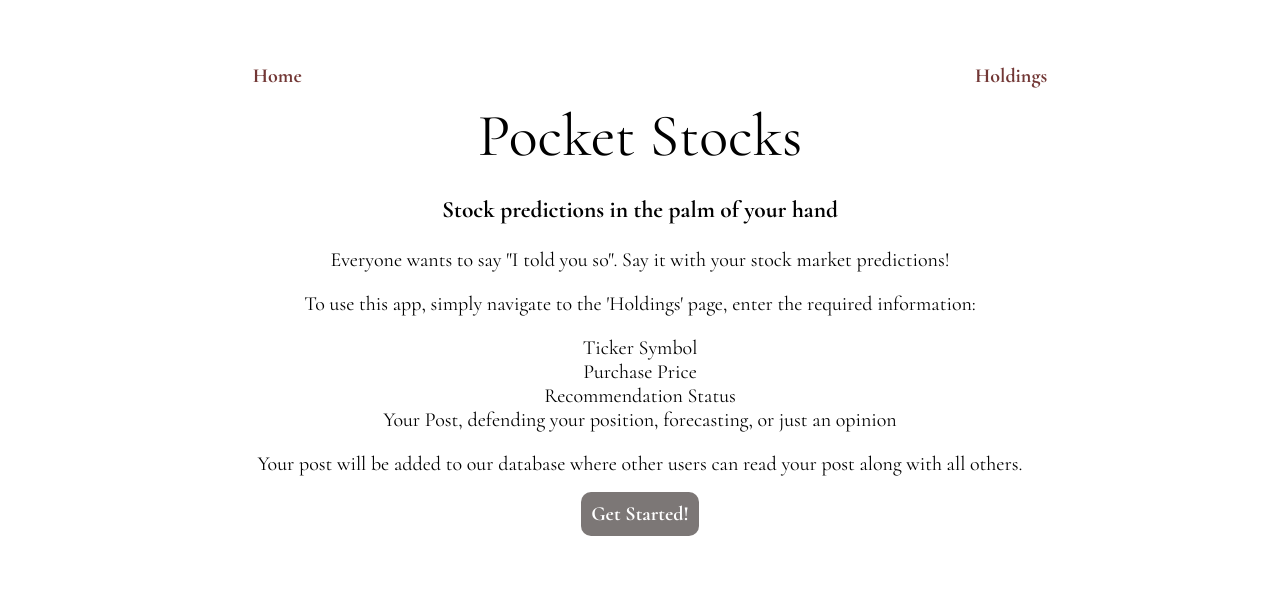
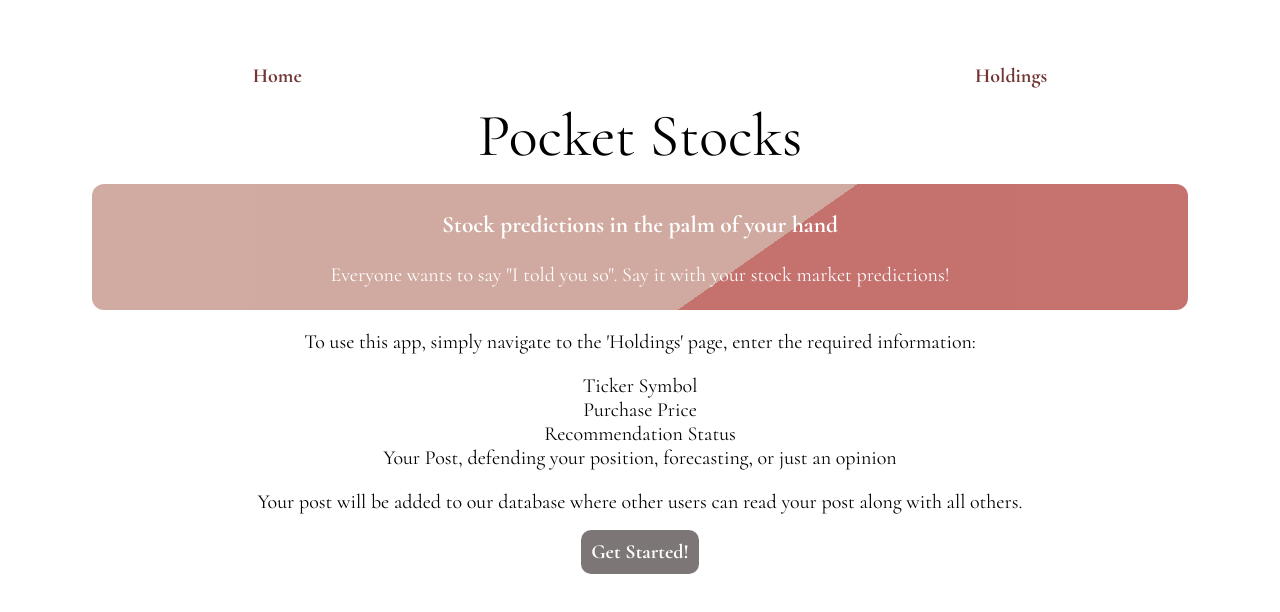
Before and after one commit to dvanpelt-hub/pocket-stocks-client, a React (Create React App) app: page / in a window 1280 px wide. Shown: the top 612 px of the page. Built offline with nearby package versions, Linux system fonts and the light colour scheme; no server answers.

Commit message:
Added styling for Landing Page

```diff
--- a/src/routes/LandingPage/LandingPage.css
+++ b/src/routes/LandingPage/LandingPage.css
@@ -13,6 +13,14 @@ header,
 
 .navHoldings {
   margin-top: 26px;
+}
+
+.briefOV {
+  opacity: 0.7;
+  padding: 3px;
+  color: white;
+  background: linear-gradient(145deg, #bd8779 60%, #ad3632 60%);
+  border-radius: 12px;
 }
 
 li {
```
